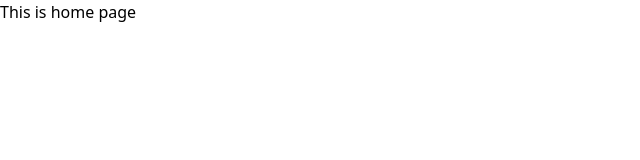
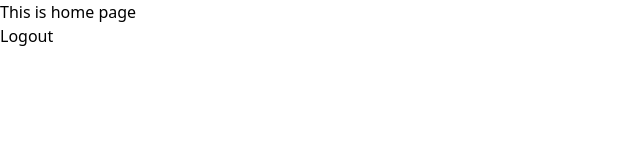
Before and after one commit to mamun-prodhan/bwi-job-task, a React (Vite) app: page / in a window 1280 px wide. Shown: the top 160 px of the page, without its empty margins (0-640 px from the left). Built offline with nearby package versions, Linux system fonts and the light colour scheme; sample sign-in values are in the browser's storage.

Commit message:
authentication completed

```diff
--- a/src/components/Home/Home.jsx
+++ b/src/components/Home/Home.jsx
@@ -1,7 +1,17 @@
 const Home = () => {
+  const logout = () => {
+    localStorage.removeItem("token");
+    setTimeout(() => {
+      window.location.reload();
+    }, 100);
+  };
   return (
     <div>
       <h2>This is home page</h2>
+      <button onClick={logout} className="btn">
+        {" "}
+        Logout
+      </button>
     </div>
   );
 };
```
